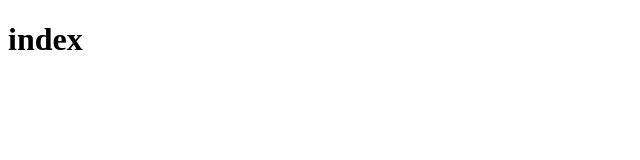
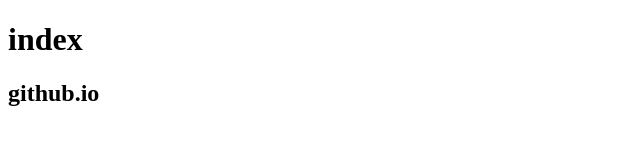
Before and after one commit to zhengzuodi/tata-demo, a plain HTML site: page index.html in a window 1280 px wide. Shown: the whole page, without its empty margins (0-640 px from the left). Drawn offline with Linux system fonts and the light colour scheme.

Commit message:
github.io

```diff
--- a/index.html
+++ b/index.html
@@ -8,5 +8,6 @@
 </head>
 <body>
     <h1>index</h1>
+    <h2>github.io</h2>
 </body>
 </html>
```
